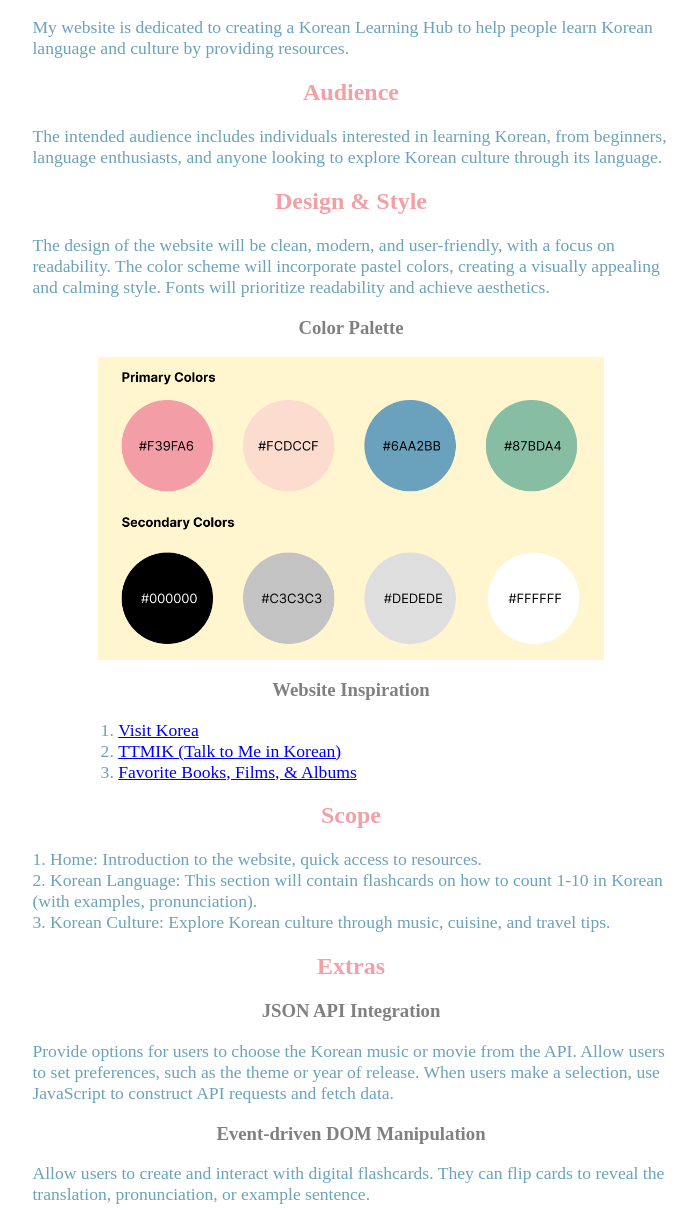
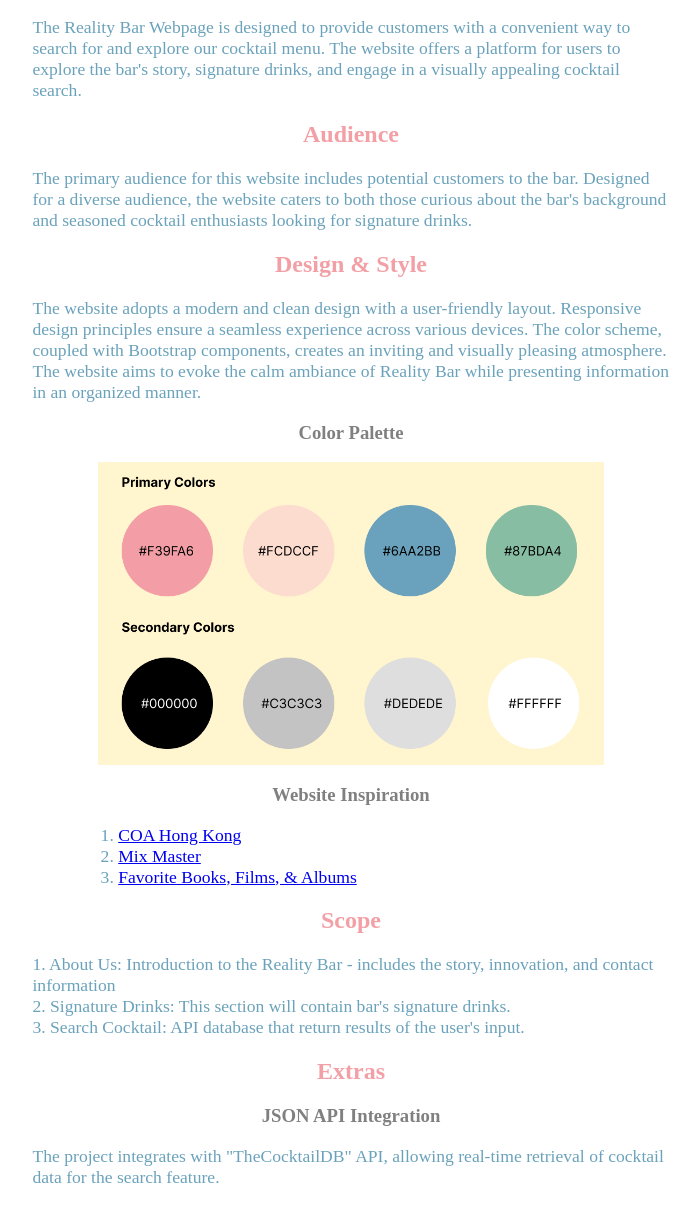
Before and after one commit to uscwebdev/itp301-submissions-jacque1, a plain HTML site: page assignment_08/project summary.html in a window 1280 px wide. Shown: the part 108-1318 px from the top of the page, without its empty margins (289-989 px from the left). Drawn offline with Linux system fonts and the light colour scheme.

Commit message:
Update project summary.html

```diff
--- a/assignment_08/project summary.html
+++ b/assignment_08/project summary.html
@@ -61,50 +61,55 @@
 
         <div id="main">
                 <h2>Topic & Purpose</h2>
-                <p> My website is dedicated to creating a Korean Learning Hub to help people learn
-                    Korean language and culture by providing resources.
+                <p> The Reality Bar Webpage is designed to provide customers
+                    with a convenient way to search for and explore our cocktail menu.
+                    The website offers a platform for users to explore the bar's story,
+                    signature drinks, and engage in a visually appealing cocktail search.
                 </p>
 
                 <h2>Audience</h2>
-                <p> The intended audience includes individuals interested in learning Korean,
-                    from beginners, language enthusiasts,
-                    and anyone looking to explore Korean culture through its language.
+                <p> The primary audience for this website includes potential customers to the bar.
+                    Designed for a diverse audience, the website caters to both those curious about the
+                    bar's background and seasoned cocktail enthusiasts looking for signature drinks.
                 </p>
 
                 <h2>Design & Style</h2>
-                <p>The design of the website will be clean, modern, and user-friendly,
-                    with a focus on readability. The color scheme will incorporate pastel colors,
-                    creating a visually appealing and calming style. Fonts will prioritize
-                    readability and achieve aesthetics.
+                <p>The website adopts a modern and clean design with a user-friendly layout.
+                    Responsive design principles ensure a seamless experience across various devices.
+                    The color scheme, coupled with Bootstrap components, creates an inviting and visually
+                    pleasing atmosphere. The website aims to evoke the calm ambiance of Reality Bar
+                    while presenting information in an organized manner.
                 </p>
                 <h3> Color Palette</h3>
                 <img id="color" src="img/colors.jpg" alt="color">
                 <h3> Website Inspiration</h3>
                 <ol>
-                    <li><a href="https://english.visitkorea.or.kr/svc/main/index.do">Visit Korea</a></li>
-                    <li><a href="https://talktomeinkorean.com/">TTMIK (Talk to Me in Korean)</a></li>
+                    <li><a href="https://coa.com.hk/">COA Hong Kong</a></li>
+                    <li><a href="https://react-vite-projects-17-cocktails.netlify.app/">Mix Master</a></li>
                     <li><a href="http://304.itpwebdev.com/~projects/itp301/films_books_albums/">Favorite Books, Films, & Albums</a></li>
                 </ol>
                 <h2>Scope</h2>
-                <p>1. Home: Introduction to the website, quick access to resources. <br>
-                    2. Korean Language: This section will contain flashcards on how to count 1-10 in Korean (with examples, pronunciation).<br>
-                    3. Korean Culture: Explore Korean culture through music, cuisine, and travel tips.
+                <p>1. About Us: Introduction to the Reality Bar - includes the story, innovation,
+                    and contact information <br>
+                    2. Signature Drinks: This section will contain bar's signature drinks. <br>
+                    3. Search Cocktail: API database that return results of the user's input.
                 </p>
                 <h2>Extras</h2>
                 <h3>JSON API Integration</h3>
-                <p>Provide options for users to choose the Korean music or movie from the API.
-                    Allow users to set preferences, such as the theme or year of release.
-                    When users make a selection, use JavaScript to construct API requests and fetch data.
+                <p>
+                    The project integrates with "TheCocktailDB" API, allowing real-time retrieval of cocktail data
+                    for the search feature.
                 </p>
                 <h3>Event-driven DOM Manipulation</h3>
-                <p>Allow users to create and interact with digital flashcards. They can flip cards to reveal the translation,
-                    pronunciation, or example sentence.
+                <p> The DOM manipulations dynamically render content, ensuring a smooth and interactive user interface.
+                     The website's navigation bar employs smooth scrolling, enhancing the user experience when navigating
+                     through different sections.
                 </p>
                 <h2>Wireframes</h2>
                 <div class="img">
-                    <img src="img/home.png" alt="homepage">
-                    <img src="img/language.png" alt="lang">
-                    <img src="img/culture.png" alt="culture">
+                    <img src="img/about.png" alt="aboutus">
+                    <img src="img/sig.png" alt="sig">
+                    <img src="img/search.png" alt="search">
                 </div>
 
         </div>
```
